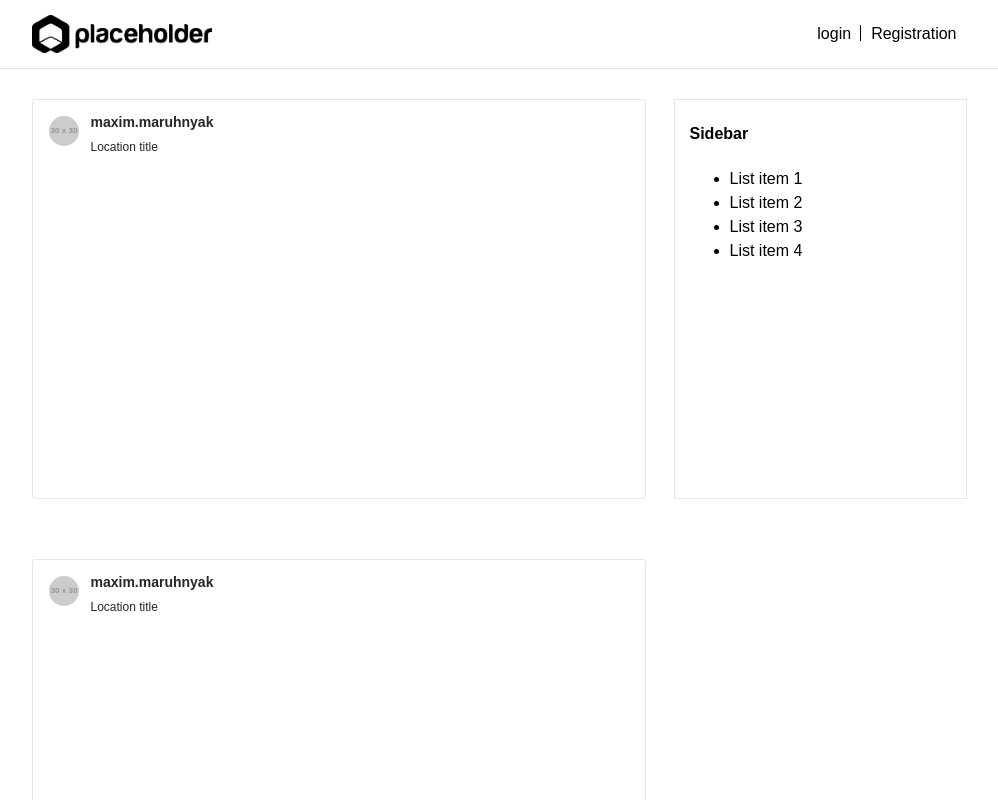
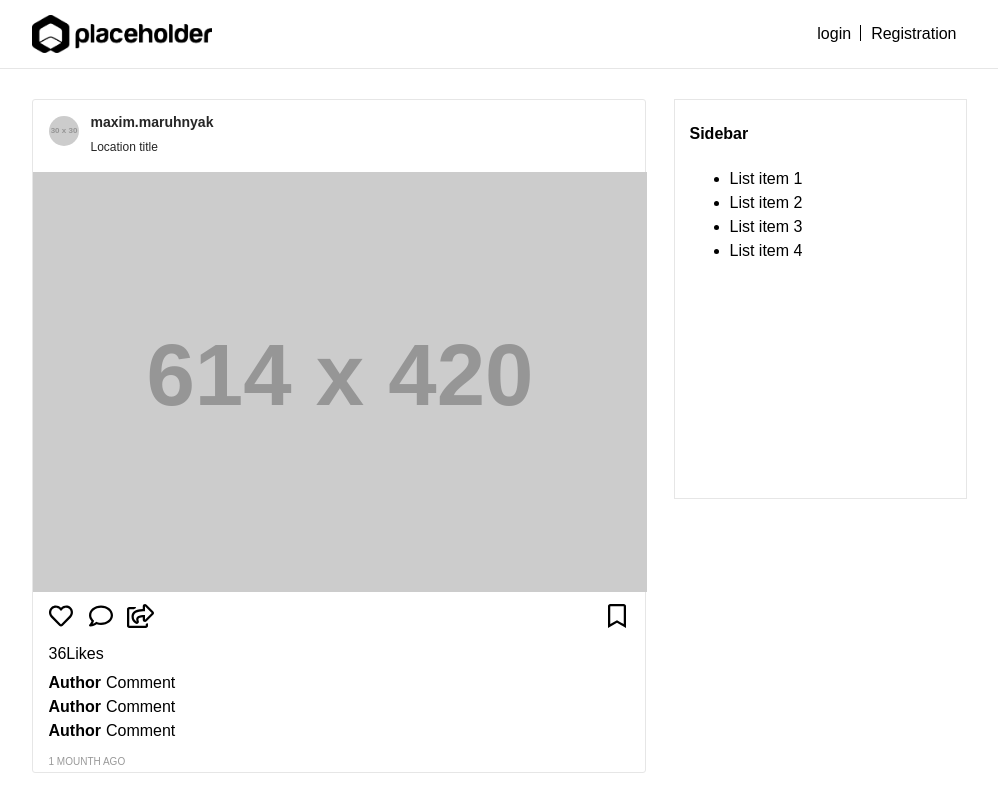
Before and after one commit to bogdosarov/photo-share-fe, a React (Create React App) app: page / in a window 1280 px wide. Shown: the top 800 px of the page, without its empty margins (141-1139 px from the left). Built offline with nearby package versions, Linux system fonts and the light colour scheme.

Commit message:
add Post components

```diff
--- a/src/components/Post/Post.jsx
+++ b/src/components/Post/Post.jsx
@@ -1,10 +1,12 @@
 import React from 'react'
 import PropTypes from 'prop-types'
+import { FontAwesomeIcon } from '@fortawesome/react-fontawesome'
+import { faHeart, faComment, faShareSquare, faBookmark } from '@fortawesome/free-regular-svg-icons'
 import { get } from 'lodash'
 
 import styles from './Post.module.scss'
 
-export const Post = ({ user, location }) => {
+export const Post = ({ user, location, postPicture }) => {
   const userName = get(user, 'userName')
   const userId = get(user, 'id')
   const userImage = get(user, 'userPictureSmall')
@@ -24,6 +26,77 @@ export const Post = ({ user, location }) => {
           </a>
         </div>
       </div>
+      <div className={styles.postImageWrapper}>
+        <img alt="postPicture" src={postPicture} className={styles.postImage} />
+      </div>
+      <div className={styles.postSectionWrapper}>
+        <div className={styles.actionButtonWrap}>
+          <button className={styles.actionButton}>
+            <span className={styles.actionButtonIcon}>
+              <FontAwesomeIcon icon={faHeart} />
+            </span>
+          </button>
+        </div>
+
+        <div className={styles.actionButtonWrap}>
+          <button className={styles.actionButton}>
+            <span className={styles.actionButtonIcon}>
+              <FontAwesomeIcon icon={faComment} />
+            </span>
+          </button>
+        </div>
+
+        <div className={styles.actionButtonWrap}>
+          <button className={styles.actionButton}>
+            <span className={styles.actionButtonShare}>
+              <span className={styles.actionButtonIcon}>
+                <FontAwesomeIcon icon={faShareSquare} />
+              </span>
+            </span>
+          </button>
+        </div>
+
+        <div className={styles.actionButtonWrap}>
+          <button className={styles.actionButton}>
+            <span className={styles.actionButtonSave}>
+              <span className={styles.actionButtonIcon}>
+                <FontAwesomeIcon icon={faBookmark} />
+              </span>
+            </span>
+          </button>
+        </div>
+      </div>
+      <div className={styles.postSectionWrapper}>
+        <div className="likesSection">
+          <div className="likesInfo">
+            <span>36</span>
+            Likes
+          </div>
+        </div>
+      </div>
+      <div className={styles.postSectionWrapper}>
+        <ul className={styles.commentList}>
+          <li>
+            <span className={styles.commentAuthor}>Author</span>
+            Comment
+          </li>
+          <li>
+            <span className={styles.commentAuthor}>Author</span>
+            Comment
+          </li>
+          <li>
+            <span className={styles.commentAuthor}>Author</span>
+            Comment
+          </li>
+        </ul>
+      </div>
+      <div className={styles.postSectionWrapper}>
+        <div>
+          <time className={styles.postDate} dateTime="2019-03-30T16:41:01.000Z" title="30 march 2019">
+            1 mounth ago
+          </time>
+        </div>
+      </div>
     </div>
   )
 }
@@ -31,4 +104,5 @@ export const Post = ({ user, location }) => {
 Post.propTypes = {
   user: PropTypes.object.isRequired,
   location: PropTypes.object.isRequired,
+  postPicture: PropTypes.object.isRequired,
 }
--- a/src/components/Post/Post.module.scss
+++ b/src/components/Post/Post.module.scss
@@ -40,3 +40,56 @@
   color: #262626;
   font-family: Arial, sans-serif;
 }
+
+.postSectionWrapper {
+  display: flex;
+  padding-left: 16px;
+  padding-right: 16px;
+  margin-top: 5px;
+}
+
+.actionButtonWrap {
+  &:first-child {
+    margin-left: -8px;
+  }
+  &:last-child {
+    margin-left: auto;
+    margin-right: -8px;
+  }
+}
+
+.actionButton {
+  min-height: 40px;
+  min-width: 40px;
+  border: none;
+  margin: 0;
+  padding: 0;
+  width: auto;
+  overflow: visible;
+  background: transparent;
+  line-height: normal;
+  cursor: pointer;
+}
+
+.actionButtonIcon {
+  font-size: 24px;
+}
+
+.commentList {
+  list-style: none;
+  padding: 0;
+  margin: 0;
+}
+
+.commentAuthor {
+  display: inline-block;
+  font-weight: 600;
+  margin-right: 5px;
+}
+
+.postDate {
+  font-size: 10px;
+  color: #999;
+  margin-bottom: 5px;
+  text-transform: uppercase;
+}
--- a/src/components/PostList/PostList.jsx
+++ b/src/components/PostList/PostList.jsx
@@ -16,6 +16,7 @@ const mockPostList = [
       title: 'Location title',
       link: 'https://googole.com',
     },
+    postPicture: 'https://via.placeholder.com/614x420',
   },
   {
     id: 2,
@@ -29,6 +30,7 @@ const mockPostList = [
       title: 'Location title',
       link: 'https://googole.com',
     },
+    postPicture: 'https://via.placeholder.com/614x620',
   },
 ]
 
```
